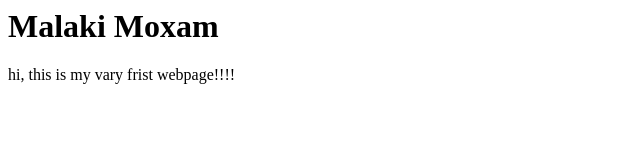
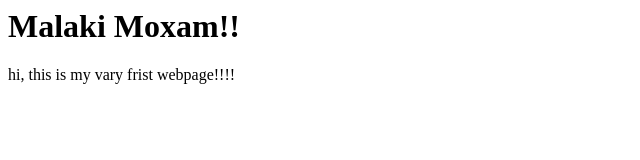
Before and after one commit to MoxamMalaki/MoxamMalaki.github.io, a plain HTML site: page demo/index.html in a window 1280 px wide. Shown: the full height of the page, 0-640 px from the left. Drawn offline with Linux system fonts and the light colour scheme.

Commit message:
Changed heading

```diff
--- a/demo/index.html
+++ b/demo/index.html
@@ -1,2 +1,2 @@
-<h1>Malaki Moxam</h1>
+<h1>Malaki Moxam!!</h1>
 <p>hi, this is my vary frist webpage!!!!</p>
```
